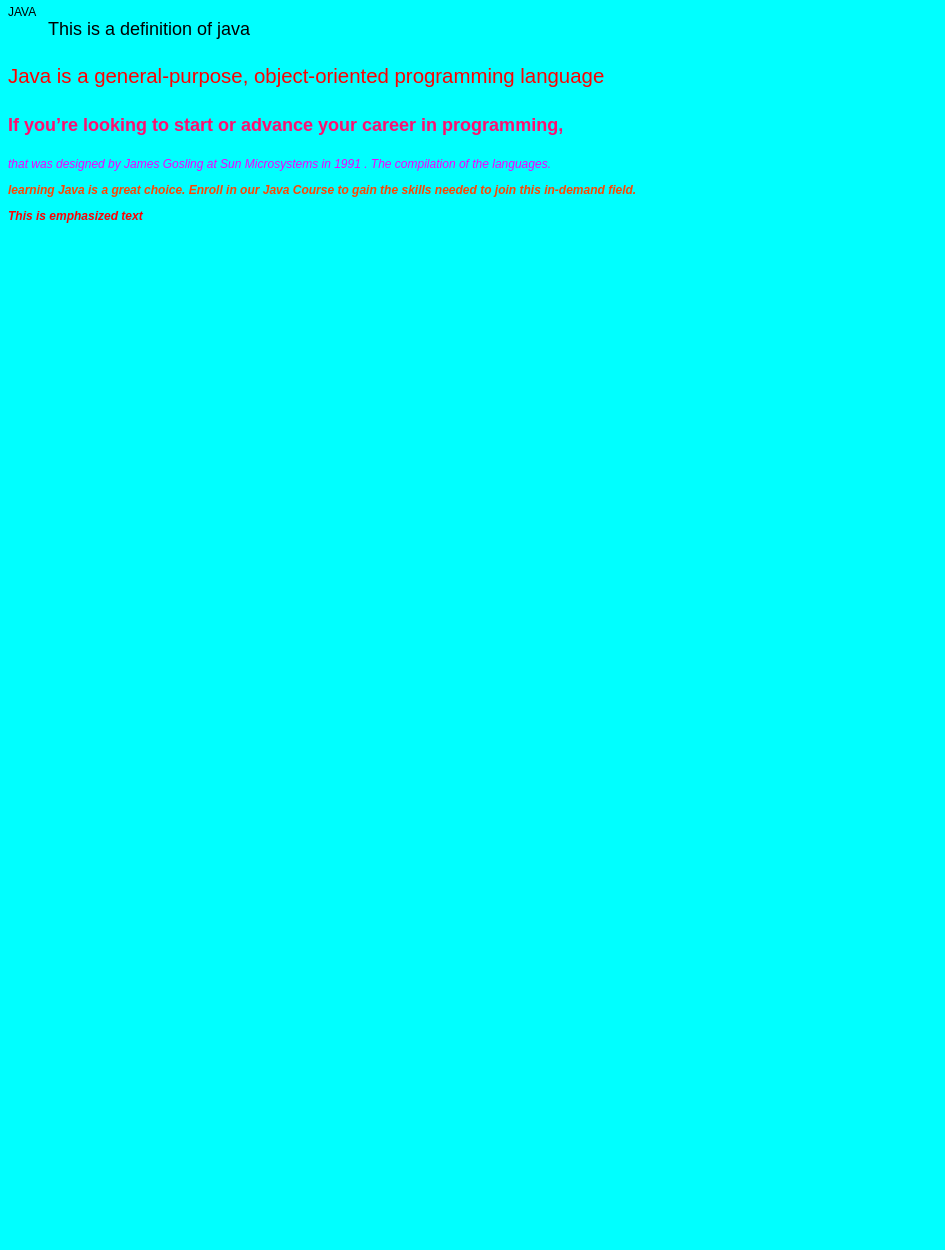
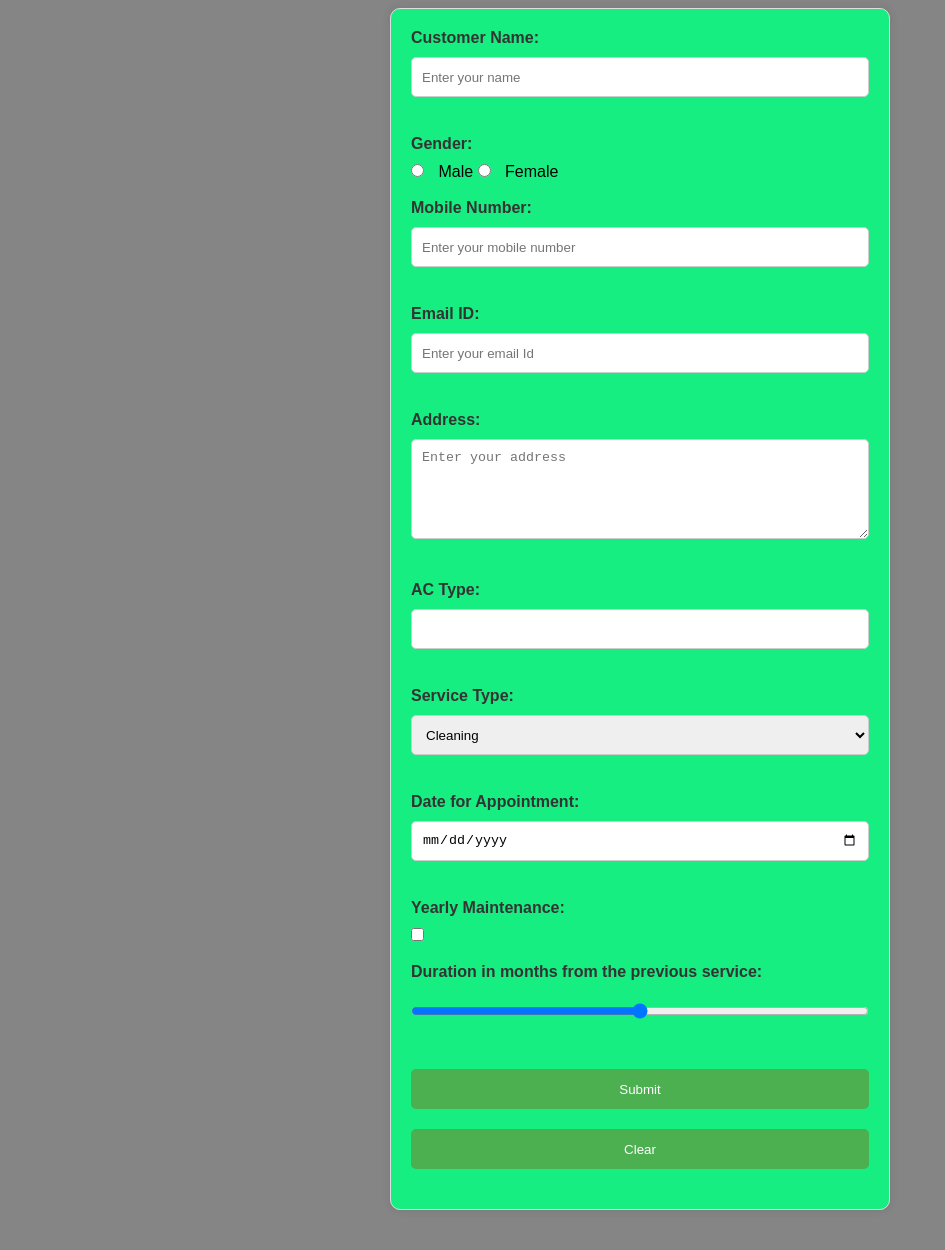
Before and after one commit to khundmiridayan/fidelity_apprenticeship, a plain HTML site: page index.html in a window 1280 px wide. Shown: the part 69-1319 px from the top of the page, without its empty margins (0-945 px from the left). Before the commit the page ends 800 px from the top, so only its background shows below. Drawn offline with Linux system fonts and the light colour scheme.

Commit message:
Day 11 assement questions 1 and 2

```diff
--- a/index.html
+++ b/index.html
@@ -1,20 +1,70 @@
 <!DOCTYPE html>
 <html>
 <head>
-  <title>Greenwood Training Company</title>
-  <link rel="stylesheet" type="text/css" href="style.css">
+	<title>AC Maintenance Service</title>
+    <link rel="stylesheet" href="style.css">
 </head>
 <body>
-  <h1>Welcome to Greenwood Training Company</h1>
-  <dl>
-    <dt>JAVA</dt>
-    <dd>This is a definition of java</dd>
-  </dl>
-  <p title="This is a paragraph with a title">Java is a general-purpose, object-oriented programming language</p>
-  <p class="reasons">If you’re looking to start or advance your career in programming,</p>
-  <p class="description01"> that was designed by James Gosling at Sun Microsystems in 1991 . The compilation of the  languages.
-</p>
-  <p class="description07">  learning Java is a great choice. Enroll in our Java Course to gain the skills needed to join this in-demand field.</p>
-  <em>This is emphasized text</em>
+	<h1>AC Maintenance Service</h1>
+
+	<form>
+		<label for="customerName">Customer Name:</label>
+		<input type="text" id="customerName" placeholder="Enter your name" required><br><br>
+
+		<label>Gender:</label>
+		<input type="radio" id="male" name="gender" value="Male" required> Male
+		<input type="radio" id="female" name="gender" value="Female" required> Female<br><br>
+
+		<label for="mobileNumber">Mobile Number:</label>
+		<input type="tel" id="mobileNumber" placeholder="Enter your mobile number" pattern="[7-9]{1}[0-9]{9}" required><br><br>
+
+		<label for="email">Email ID:</label>
+		<input type="email" id="email" placeholder="Enter your email Id" required><br><br>
+
+		<label for="address">Address:</label>
+		<textarea id="address" rows="5" cols="25" placeholder="Enter your address" required></textarea><br><br>
+
+		<label for="acType">AC Type:</label>
+		<input type="text" id="acType" list="acTypes" required>
+		<datalist id="acTypes">
+			<option value="Split">
+			<option value="Window">
+			<option value="Centralized">
+			<option value="Portable">
+		</datalist><br><br>
+
+		<label for="serviceType">Service Type:</label>
+		<select id="serviceType" required>
+			<option value="Cleaning">Cleaning</option>
+			<option value="Repair">Repair</option>
+			<option value="Gas Refill">Gas Refill</option>
+		</select><br><br>
+
+		<label for="dateForAppointment">Date for Appointment:</label>
+		<input type="date" id="dateForAppointment" required><br><br>
+
+		<label for="yearlyMaintenance">Yearly Maintenance:</label>
+		<input type="checkbox" id="yearlyMaintenance" value="Select if required"><br><br>
+
+		<label for="duration">Duration in months from the previous service:</label>
+		<input type="range" id="duration" min="0" max="6" step="1" title="0 to 6 Months" required><br><br>
+
+		<input type="submit" id="submit" value="Submit">
+		<input type="reset" id="reset" value="Clear">
+	</form>
+   <div id="result"></div>
+    <script>
+        const form = document.getElementById('myForm');
+        form.addEventListener('submit',function(e) {
+            e.preventDefault();
+            const resultDiv = document.getElementById('result');
+            resultDiv.innerHTML = 'Form submitted succesfully'
+        });
+
+</script>
+
+
+
+
 </body>
 </html>
--- a/style.css
+++ b/style.css
@@ -1,42 +1,99 @@
-body {
-    background-color: #00FFFF;
-    font-family: Arial;
-    font-size: 12px;
+* {
+    box-sizing: border-box;
+    margin: 0;
+    padding: 0;
+  }
+
+  body {
+    font-family: Arial, sans-serif;
+    background-color: #858585; /* Light gray background */
   }
 
   h1 {
-    font-size: 2.5em;
+    text-align: center;
+    margin-bottom: 20px;
+    color: #00698f; /* Dark blue heading color */
   }
 
-  dd {
-    font-size: 1.5em;
+  /* Form Styles */
+
+  form {
+    max-width: 500px;
+    margin: 40px auto;
+    padding: 20px;
+    background-color: #17ee82; /* White form background */
+    border: 1px solid #ddd; /* Light gray border */
+    border-radius: 10px; /* Rounded corners */
+    box-shadow: 0 0 10px rgba(0, 0, 0, 0.1); /* Soft shadow */
   }
 
-  p[title] {
-    color: #FF0000;
-    font-size: 1.7em;
-    line-height: 1.5;
+  label {
+    display: block;
+    margin-bottom: 10px;
+    font-weight: bold;
+    color: #333; /* Dark gray label text */
   }
 
-  .reasons {
-    color: #FF0F70;
-    font-weight: bold;
-    line-height: 1.5;
-    font-size: 1.5em;
+  input[type="text"], input[type="email"], input[type="tel"], input[type="date"], select, textarea {
+    width: 100%;
+    height: 40px;
+    margin-bottom: 20px;
+    padding: 10px;
+    border: 1px solid #ccc; /* Light gray border */
+    border-radius: 5px; /* Slightly rounded corners */
   }
 
-  .description01 {
-    font-style: italic;
-    color: #F500FF;
+  input[type="radio"] {
+    margin-right: 10px;
   }
 
-  .description07 {
-    font-style: italic;
-    color: #FF4500;
-    font-weight: bold;
+  input[type="checkbox"] {
+    margin-right: 10px;
   }
 
-  em {
-    color: #FF0000;
-    font-weight: bold;
+  input[type="submit"], input[type="reset"] {
+    width: 100%;
+    height: 40px;
+    margin-bottom: 20px;
+    padding: 10px;
+    background-color: #4CAF50; /* Green button background */
+    color: #ffffff; /* White button text */
+    border: none;
+    border-radius: 5px; /* Slightly rounded corners */
+    cursor: pointer;
   }
+
+  input[type="submit"]:hover, input[type="reset"]:hover {
+    background-color: #3e8e41; /* Darker green on hover */
+  }
+
+  /* Range Input Styles */
+
+  input[type="range"] {
+    width: 100%;
+    height: 40px;
+    margin-bottom: 20px;
+    padding: 10px;
+    border: 1px solid #ccc; /* Light gray border */
+    border-radius: 5px; /* Slightly rounded corners */
+  }
+
+  /* Other Styles */
+
+  select {
+    width: 100%;
+    height: 40px;
+    margin-bottom: 20px;
+    padding: 10px;
+    border: 1px solid #ccc; /* Light gray border */
+    border-radius: 5px; /* Slightly rounded corners */
+  }
+
+  textarea {
+    width: 100%;
+    height: 100px;
+    margin-bottom: 20px;
+    padding: 10px;
+    border: 1px solid #ccc; /* Light gray border */
+    border-radius: 5px; /* Slightly rounded corners */
+  }
```
Also changed, not shown: 1 other file.
